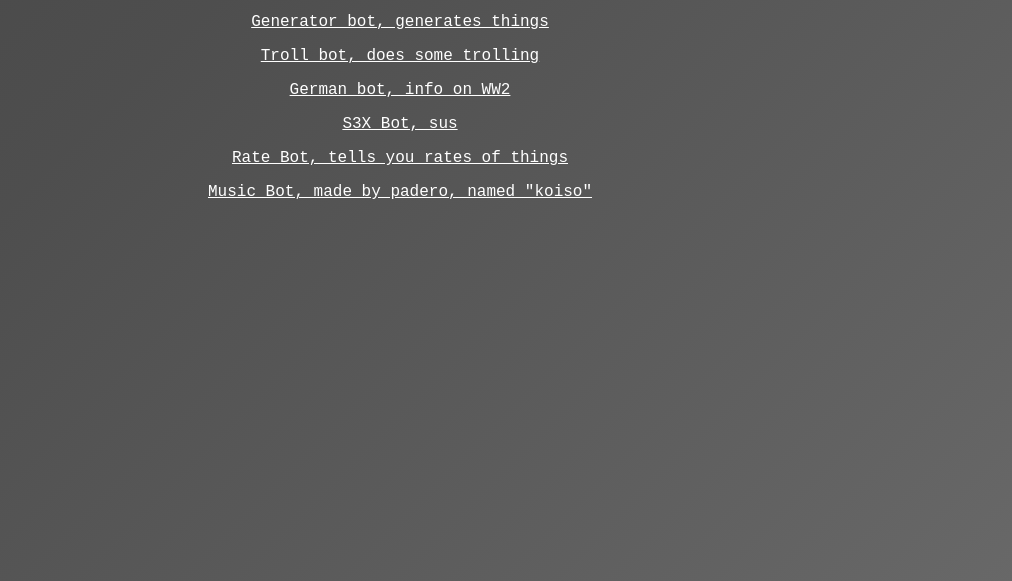
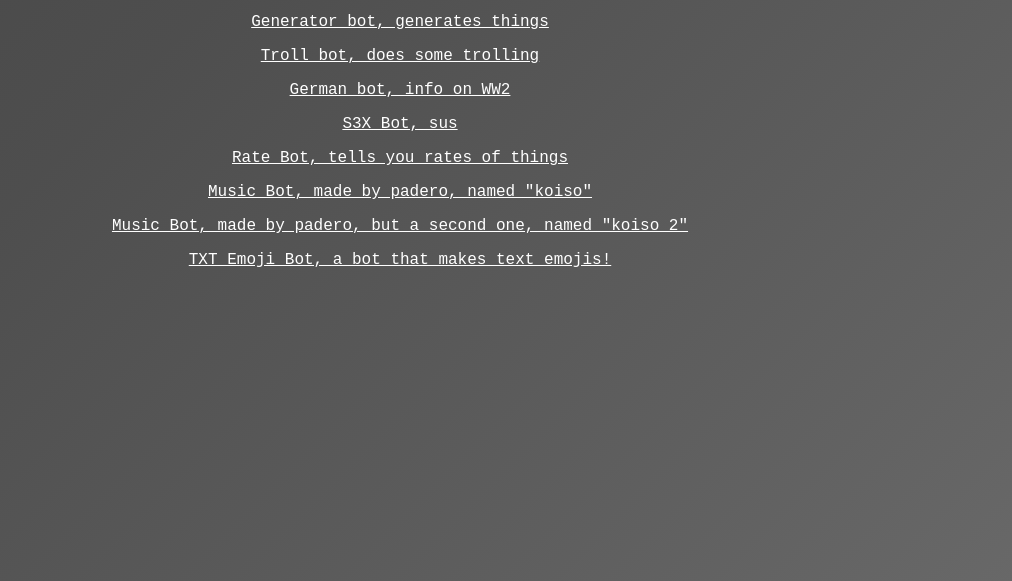
Before and after one commit to InterplexSoftworks/Discord-Bots, a plain HTML site: page index.html in a window 1280 px wide. Shown: the part 219-800 px from the top of the page, without its empty margins (268-1280 px from the left). Drawn offline with Linux system fonts and the light colour scheme.

Commit message:
Added more bots

```diff
--- a/index.html
+++ b/index.html
@@ -66,4 +66,6 @@ body {
 <p/><a href='https://discord.com/api/oauth2/authorize?client_id=939401190867890217&permissions=8&scope=bot'>S3X Bot, sus</a><p/>
 <p/><a href='https://discord.com/api/oauth2/authorize?client_id=947344739244572672&permissions=8&scope=bot'>Rate Bot, tells you rates of things</a><p/>
 <p/><a href='https://discord.com/api/oauth2/authorize?client_id=942521816063279145&permissions=3148288&scope=bot'>Music Bot, made by padero, named "koiso"</a><p/>
+<p/><a href='https://discord.com/api/oauth2/authorize?client_id=947381501442535424&permissions=3148288&scope=bot'>Music Bot, made by padero, but a second one, named "koiso 2"</a><p/>
+<p/><a href='https://discord.com/api/oauth2/authorize?client_id=944682288384442388&permissions=2048&scope=bot'>TXT Emoji Bot, a bot that makes text emojis!</a><p/>
 </ol>
```
